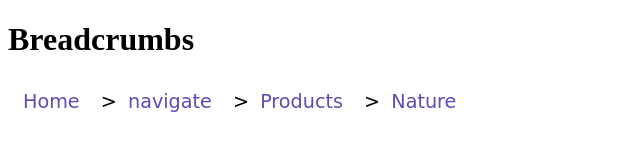
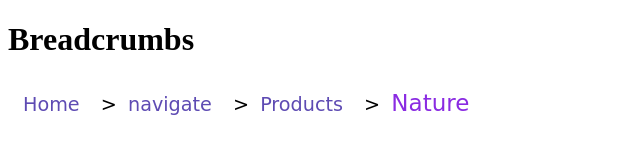
Before and after one commit to Tham-er/breadcrumbs-navigation, a plain HTML site: page index.html in a window 1280 px wide. Shown: the full height of the page, 0-640 px from the left. Drawn offline with Linux system fonts and the light colour scheme.

Commit message:
at the end we changed the color of the last link

```diff
--- a/style.css
+++ b/style.css
@@ -21,3 +21,9 @@
 .Breadcrumbs_link,a:hover{
     color: rgb(94, 75, 179);
 }
+
+.Breadcrumbs_link-active{
+    color: blueviolet;
+    font-size: larger;
+    font-weight: 500
+}
```
